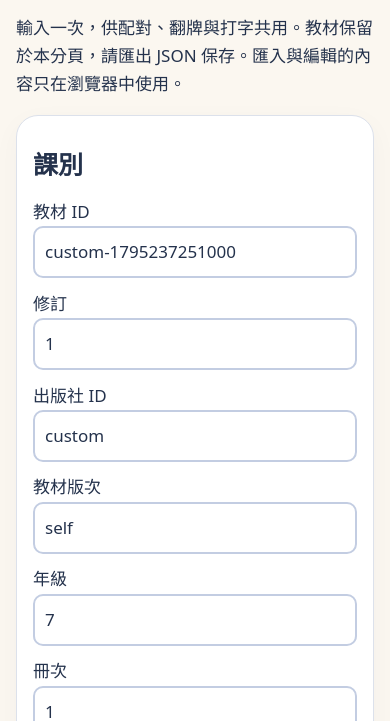
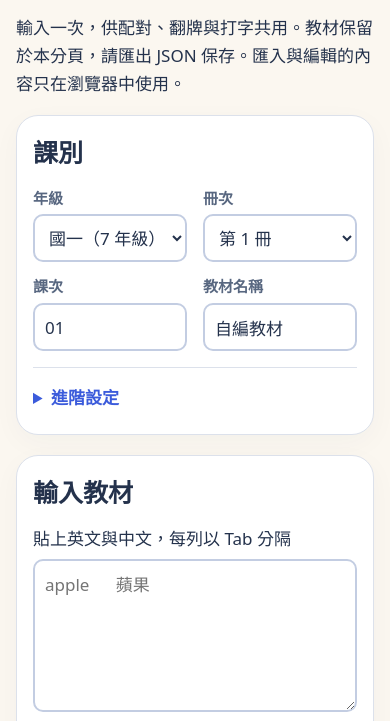
Before and after one commit to weiwei-alvin/edu-web-games, a website: page lesson-editor/index.html in a window 390 px wide. Shown: the part 123-844 px from the top of the page. Drawn offline with Linux system fonts and the light colour scheme.

Commit message:
design: compact lesson editor fields with advanced settings
Show grade, book, lesson and title in one aligned row (two columns on
phones), with grade and book as dropdowns. Move identifiers, revision,
source note and goal codes into a collapsed 進階設定 section that opens
automatically when one of them is invalid. Fix the file input causing
horizontal scroll on phones.

Co-Authored-By: Claude Opus 5.5 <noreply@anthropic.com>

```diff
--- a/assets/lessons/editor.js
+++ b/assets/lessons/editor.js
@@ -2,8 +2,13 @@
   'use strict';
   const L = window.LessonContent;
   const $ = id => document.getElementById(id);
-  const fields = {lessonId:'教材 ID', revision:'修訂', publisherId:'出版社 ID', editionId:'教材版次', grade:'年級', book:'冊次', lesson:'課次', title:'教材名稱', sourceNote:'來源說明'};
+  // Teachers mostly edit the basic fields; identifiers live under 進階設定 with defaults.
+  const basic = {grade:'年級', book:'冊次', lesson:'課次', title:'教材名稱'};
+  const advanced = {lessonId:'教材 ID', revision:'修訂版本', publisherId:'出版社代碼', editionId:'版本代碼', sourceNote:'來源說明'};
+  const fields = {...basic, ...advanced};
   const numeric = ['revision','grade','book'];
+  const choices = {grade:[[7,'國一（7 年級）'],[8,'國二（8 年級）'],[9,'國三（9 年級）']], book:[1,2,3,4,5,6].map(n => [n,'第 ' + n + ' 冊'])};
+  const advancedKeys = [...Object.keys(advanced), 'goals'];
   let data = {schemaVersion:1,lessonId:'custom-' + Date.now(),revision:1,publisherId:'custom',editionId:'self',grade:7,book:1,lesson:'01',title:'自編教材',sourceNote:'教師自編',goals:['meaning-recognition','spelling'],words:[]};
   let sequence = 0;
   function readMetadata() {
@@ -35,15 +40,27 @@
       $('launch').append(row);
     }
     try { L.save(data); } catch { /* Launch reports storage failures; export remains available. */ }
+    // Never hide a problem inside the collapsed section.
+    if (L.validate(data).some(e => advancedKeys.some(k => e.startsWith(k + ' ')))) $('advanced').open = true;
+  }
+  function field(key, label) {
+    const el = document.createElement('label'), span = document.createElement('span');
+    let input;
+    if (choices[key]) {
+      input = document.createElement('select');
+      const options = choices[key].some(([v]) => v === data[key]) ? choices[key] : [...choices[key], [data[key], String(data[key])]];
+      for (const [value,text] of options) input.append(new Option(text, value));
+    } else {
+      input = document.createElement('input');
+      input.type = numeric.includes(key) ? 'number' : 'text';
+    }
+    span.textContent = label; input.id = key; input.value = data[key] ?? ''; input.oninput = status;
+    el.className = 'field field-' + key; el.append(span, input);
+    return el;
   }
   function render() {
-    $('metadata').replaceChildren();
-    for (const [key,label] of Object.entries(fields)) {
-      const el = document.createElement('label'), input = document.createElement('input');
-      el.textContent = label;
-      input.id = key; input.value = data[key]; input.type = numeric.includes(key) ? 'number' : 'text';
-      input.oninput = status; el.append(input); $('metadata').append(el);
-    }
+    $('metadata').replaceChildren(...Object.entries(basic).map(([k,l]) => field(k,l)));
+    $('metadataAdvanced').replaceChildren(...Object.entries(advanced).map(([k,l]) => field(k,l)));
     $('goals').value = data.goals.join(',');
     $('words').replaceChildren();
     data.words.forEach((word,i) => {
--- a/lesson-editor/index.html
+++ b/lesson-editor/index.html
@@ -1,6 +1,30 @@
 <!doctype html>
-<html lang="zh-Hant-TW"><head><meta charset="utf-8"><meta name="viewport" content="width=device-width,initial-scale=1"><title>共用教材</title><link rel="stylesheet" href="../assets/grade7/game.css"><style>input,textarea{max-width:100%;box-sizing:border-box}textarea{width:100%;min-height:9em}label{display:block;margin:.7em 0}table{width:100%}td input{width:100%}.table-scroll{overflow:auto}#errors{white-space:pre-line}#launch button{margin:.3em}</style></head>
+<html lang="zh-Hant-TW"><head><meta charset="utf-8"><meta name="viewport" content="width=device-width,initial-scale=1"><title>共用教材</title><link rel="stylesheet" href="../assets/grade7/game.css"><style>
+main>.panel+.panel{margin-top:20px}
+.panel h2{margin-top:0}
+.meta-grid{display:grid;grid-template-columns:minmax(0,1.3fr) minmax(0,1fr) minmax(0,.8fr) minmax(0,2fr);gap:12px 16px;align-items:end}
+.field{display:grid;gap:4px;margin:0;min-width:0}
+.field span{font-size:15px;font-weight:600;color:var(--muted)}
+.field input,.field select{width:100%;height:48px;min-height:0;padding:0 10px}
+#advanced{margin-top:16px;border-top:1px solid var(--line);padding-top:10px}
+#advanced summary{cursor:pointer;color:var(--blue);font-weight:600;padding:6px 0}
+#advanced .hint{margin:4px 0 12px;font-size:14px;color:var(--muted)}
+#advanced .meta-grid{grid-template-columns:repeat(auto-fill,minmax(12rem,1fr))}
+.field-sourceNote,.field-goals{grid-column:span 2}
+.block{display:grid;gap:6px;margin:0 0 12px}
+textarea{width:100%;min-height:9em;font:inherit;border:2px solid #c3cde2;border-radius:10px;padding:10px;box-sizing:border-box}
+.row{display:flex;flex-wrap:wrap;gap:12px;align-items:center;margin:8px 0}
+td input{width:100%;min-width:7em}
+.table-scroll{overflow:auto}
+#errors{white-space:pre-line}
+#launch button{margin:.3em}
+#import{width:auto;max-width:100%;min-width:0}
+.row label,label.row{min-width:0;max-width:100%;margin:0}
+#advanced>.field-goals{margin-top:12px;max-width:40rem}
+@media(max-width:700px){.meta-grid{grid-template-columns:1fr 1fr}#advanced .meta-grid{grid-template-columns:1fr}.field-sourceNote,.field-goals{grid-column:auto}}
+</style></head>
 <body><header><a href="../index.html#english">回到大廳</a></header><main><h1>共用教材</h1><p>輸入一次，供配對、翻牌與打字共用。教材保留於本分頁，請匯出 JSON 保存。匯入與編輯的內容只在瀏覽器中使用。</p>
-<section class="panel"><h2>課別</h2><div id="metadata"></div><label>目標（逗號分隔）<input id="goals" value="meaning-recognition,spelling"></label></section>
-<section class="panel"><h2>輸入教材</h2><label>貼上英文與中文，每列以 Tab 分隔<textarea id="paste" placeholder="apple&#9;蘋果"></textarea></label><button id="preview">預覽詞表</button><label>匯入 JSON<input id="import" type="file" accept=".json,application/json"></label><p id="errors" role="status"></p><div class="table-scroll"><table><thead><tr><th>ID</th><th>英文</th><th>中文</th><th>英文例句</th><th>中文例句</th><th>操作</th></tr></thead><tbody id="words"></tbody></table></div><button id="export">匯出 JSON</button></section>
+<section class="panel"><h2>課別</h2><div id="metadata" class="meta-grid"></div>
+<details id="advanced"><summary>進階設定</summary><p class="hint">系統已自動填好，一般不需修改。匯入他人教材或要區分版本時再調整；內容有誤時會自動展開。</p><div id="metadataAdvanced" class="meta-grid"></div><label class="field field-goals"><span>學習目標代碼（逗號分隔）</span><input id="goals" value="meaning-recognition,spelling"></label></details></section>
+<section class="panel"><h2>輸入教材</h2><label class="block"><span>貼上英文與中文，每列以 Tab 分隔</span><textarea id="paste" placeholder="apple&#9;蘋果"></textarea></label><div class="row"><button id="preview">預覽詞表</button><label class="row">匯入 JSON<input id="import" type="file" accept=".json,application/json"></label></div><p id="errors" role="status"></p><div class="table-scroll"><table><thead><tr><th>ID</th><th>英文</th><th>中文</th><th>英文例句</th><th>中文例句</th><th>操作</th></tr></thead><tbody id="words"></tbody></table></div><button id="export">匯出 JSON</button></section>
 <section class="panel"><h2>選擇遊戲模式</h2><p>缺例句或有歧義的資料會在下方說明，補齊後可開始。</p><div id="launch"></div></section></main><script src="../assets/lessons/content.js"></script><script src="../assets/lessons/editor.js"></script></body></html>
```
Also changed, not shown: tests/shared-browser.cjs (+1 -1 lines).
